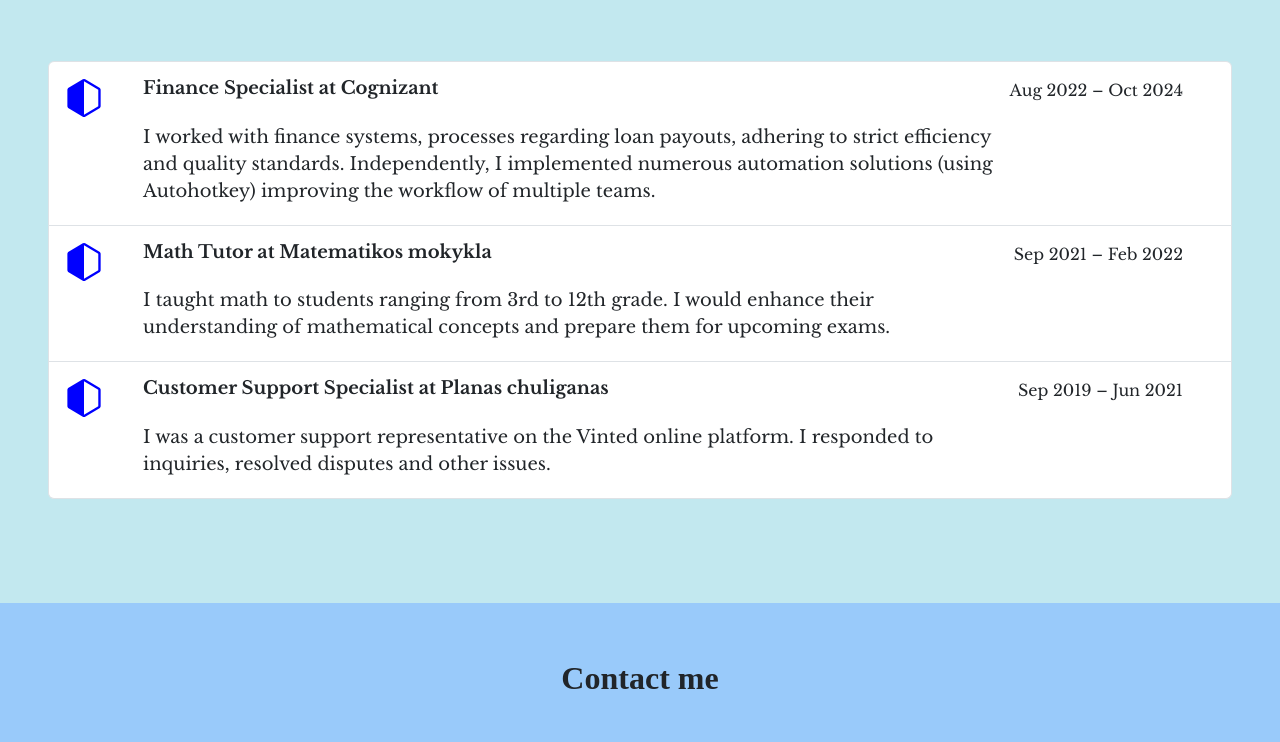
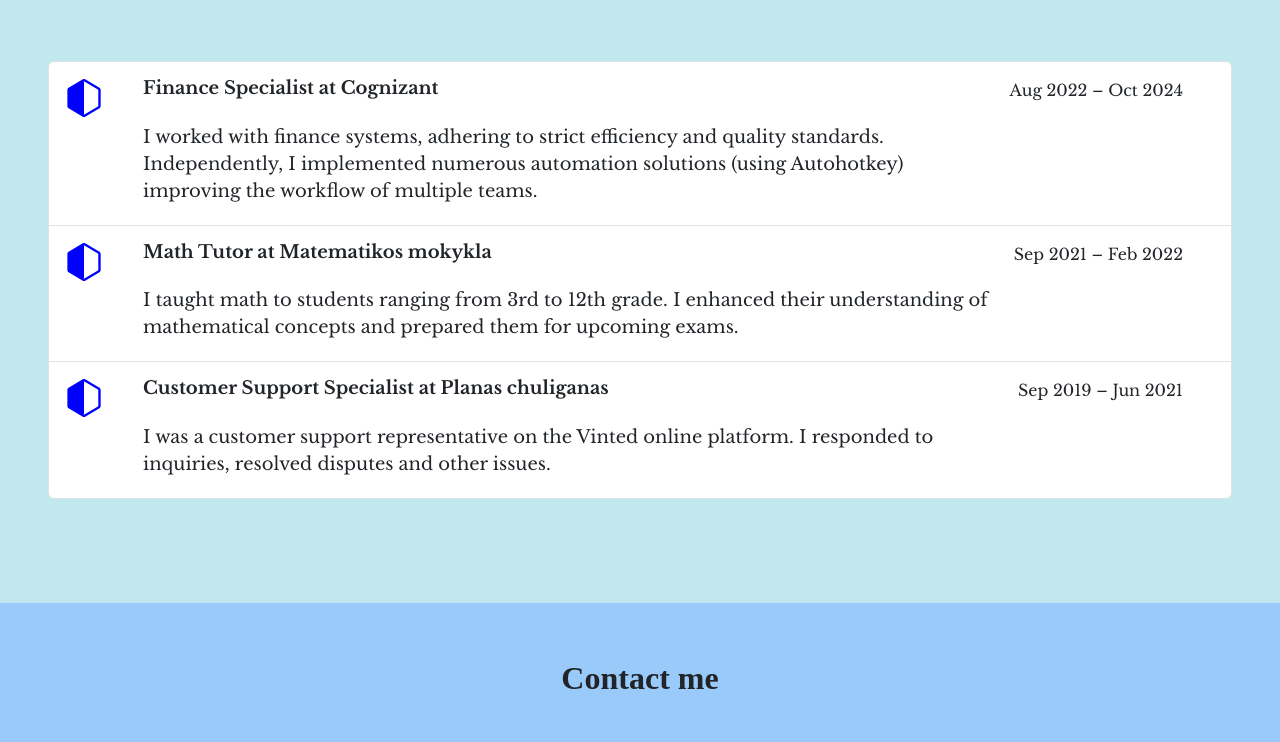
Before and after one commit to LipnusLapinas/LipnusLapinas.github.io, a plain HTML site: page index.html in a window 1280 px wide. Shown: the part 1610-2352 px from the top of the page. Drawn offline with nearby package versions, Linux system fonts and the light colour scheme; a web font is replaced by a local one.

Commit message:
Updated index.html
small job description changes

Signed-off-by: LipnusLapinas <36622032+LipnusLapinas@users.noreply.github.com>

```diff
--- a/index.html
+++ b/index.html
@@ -70,10 +70,7 @@
             <div class="d-flex gap-2 w-100 justify-content-between px-sm-2 px-md-3 px-lg-4">
               <div>
                 <h6 class="mb-4">Finance Specialist at Cognizant</h6>
-                <p class="mb-1 opacity-90">I worked with finance systems, processes regarding loan payouts,
-                  adhering to strict efficiency and quality standards. Independently, I
-                  implemented numerous automation solutions (using Autohotkey) improving the
-                  workflow of multiple teams.</p>
+                <p class="mb-1 opacity-90">I worked with finance systems, adhering to strict efficiency and quality standards. Independently, I implemented numerous automation solutions (using Autohotkey) improving the workflow of multiple teams.</p>
               </div>
               <small class="opacity-70 text-nowrap mx-2">Aug 2022 – Oct 2024</small>
             </div>
@@ -85,9 +82,7 @@
             <div class="d-flex gap-2 w-100 justify-content-between px-sm-2 px-md-3 px-lg-4">
               <div>
                 <h6 class="mb-4">Math Tutor at Matematikos mokykla</h6>
-                <p class="mb-1 opacity-90"> I taught math to students ranging from 3rd to 12th grade.
-                  I would enhance their understanding of mathematical concepts
-                  and prepare them for upcoming exams.</p>
+                <p class="mb-1 opacity-90"> I taught math to students ranging from 3rd to 12th grade. I enhanced their understanding of mathematical concepts and prepared them for upcoming exams.</p>
               </div>
               <small class="opacity-70 text-nowrap mx-2">Sep 2021 – Feb 2022 </small>
             </div>
```
